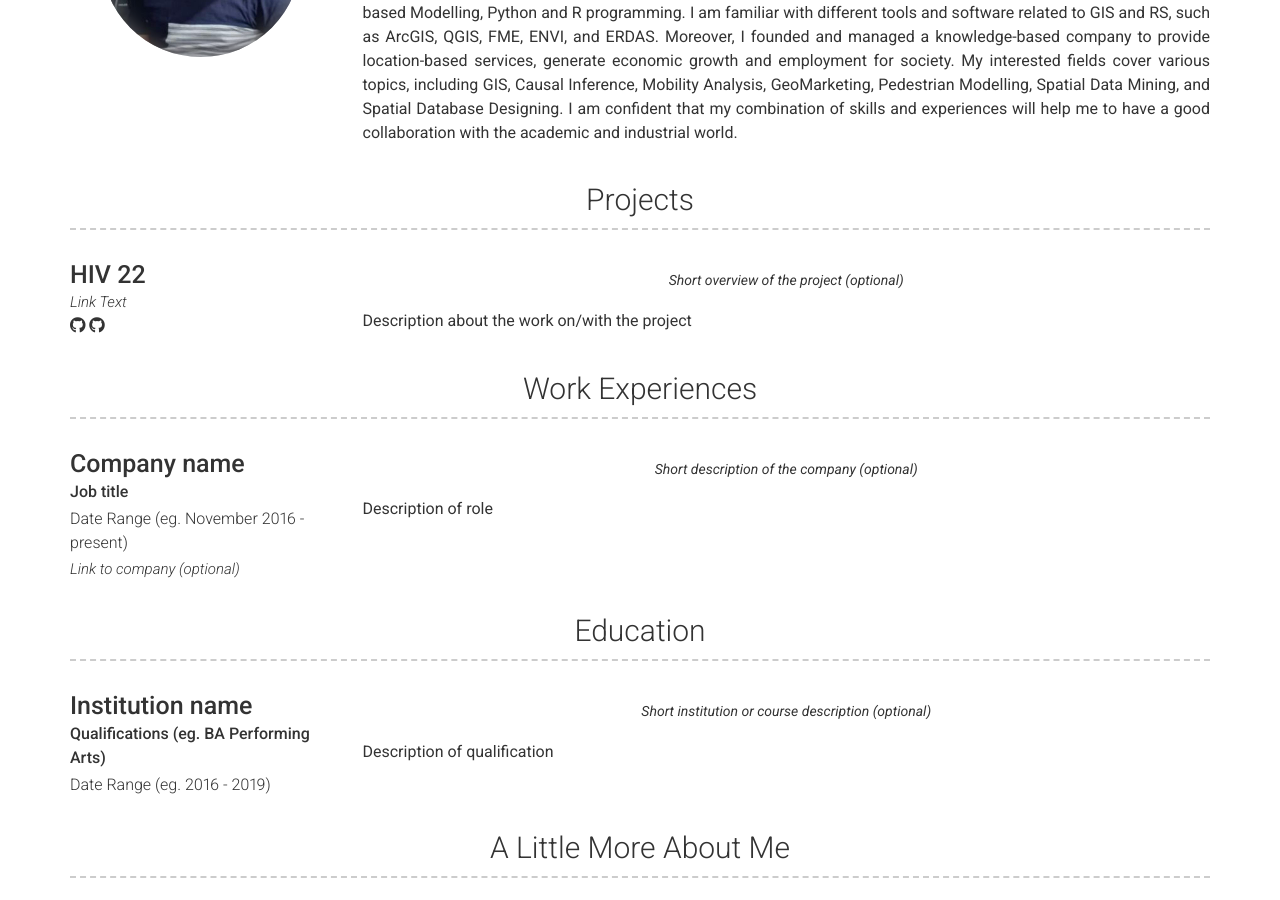
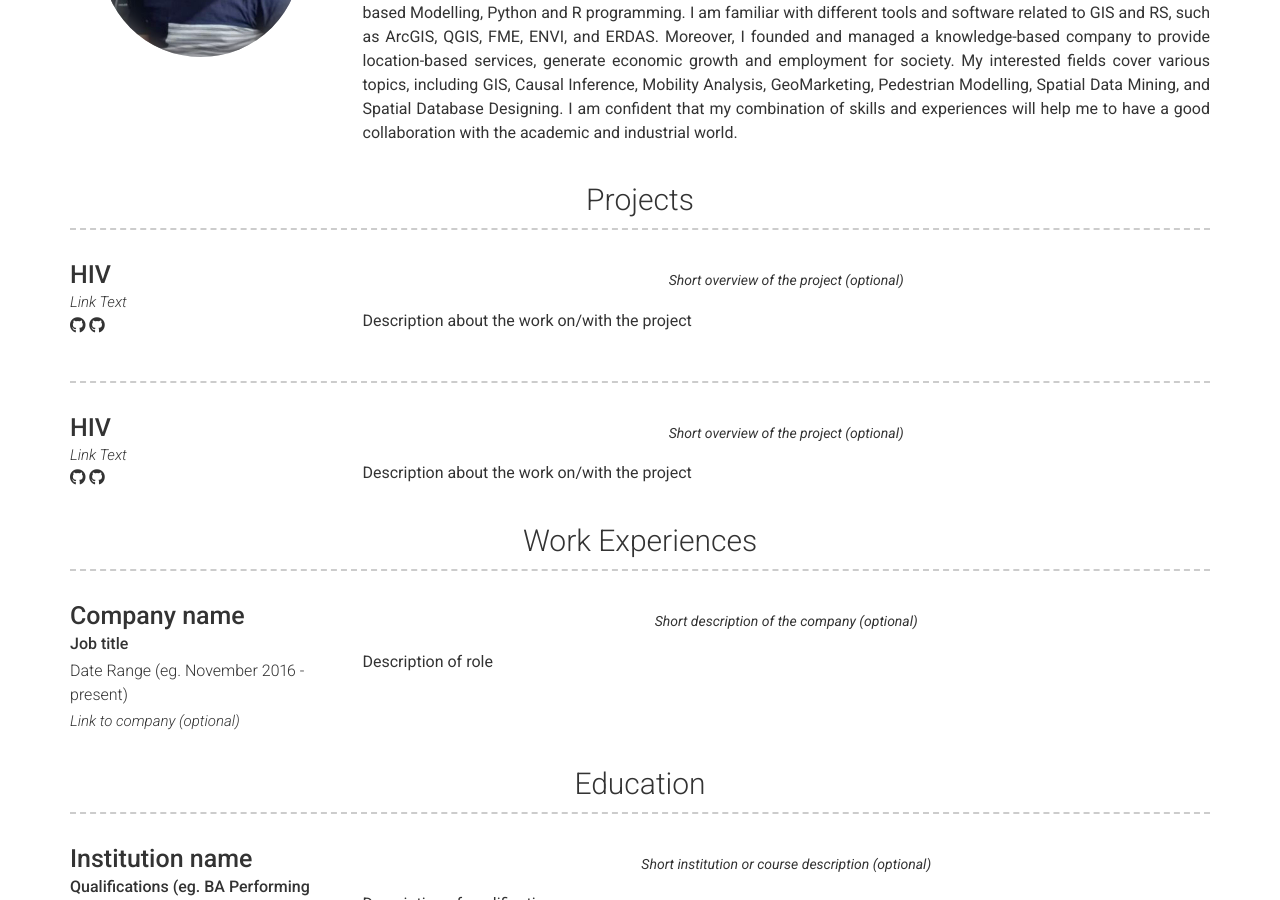
Before and after one commit to kamalakbari7/Who-am-I, a Jekyll site: the page built from index.md, in a window 1280 px wide and 900 px high, scrolled down 422 px. Built offline with Jekyll 4.4.1, drawn with Linux system fonts in a browser that asks for light colours; nearby versions of some CDN libraries.

Commit message:
Update _config.yml

```diff
--- a/_config.yml
+++ b/_config.yml
@@ -56,9 +56,11 @@ content:
         description: | # this will include new lines to allow paragraphs
           Description about the work on/with the project
 
+  - title:  # Title for the section
+    layout: list # Type of content section (list/text)
     content:
       - layout: left
-        title: HIV 22
+        title: HIV
         link: Link to project (eg. sproogen.github.io/modern-resume-theme)(optional)
         link_text: Link Text
         additional_links:
@@ -72,8 +74,6 @@ content:
           Short overview of the project (optional)
         description: | # this will include new lines to allow paragraphs
           Description about the work on/with the project
-
-
 
 
   - title: Work Experiences
```
